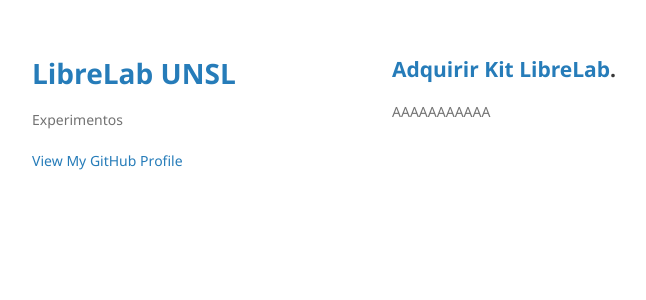
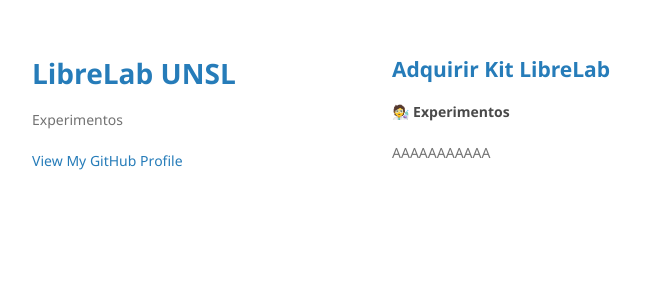
Before and after one commit to labunsl/labunsl.github.io, a Jekyll site: the page built from index.md, in a window 1280 px wide. Shown: the top 300 px of the page, without its empty margins (178-824 px from the left). Built offline with Jekyll 4.4.1, drawn with Linux system fonts in a browser that asks for light colours.

Commit message:
Update index.md

```diff
--- a/index.md
+++ b/index.md
@@ -4,6 +4,8 @@ title: LibreLab UNSL
 description: Experimentos
 ---
 
-## [Adquirir Kit LibreLab](Adquirir).
+## [Adquirir Kit LibreLab](Adquirir)
+
+#### 🧑‍🔬 Experimentos
 
 AAAAAAAAAAA
```
